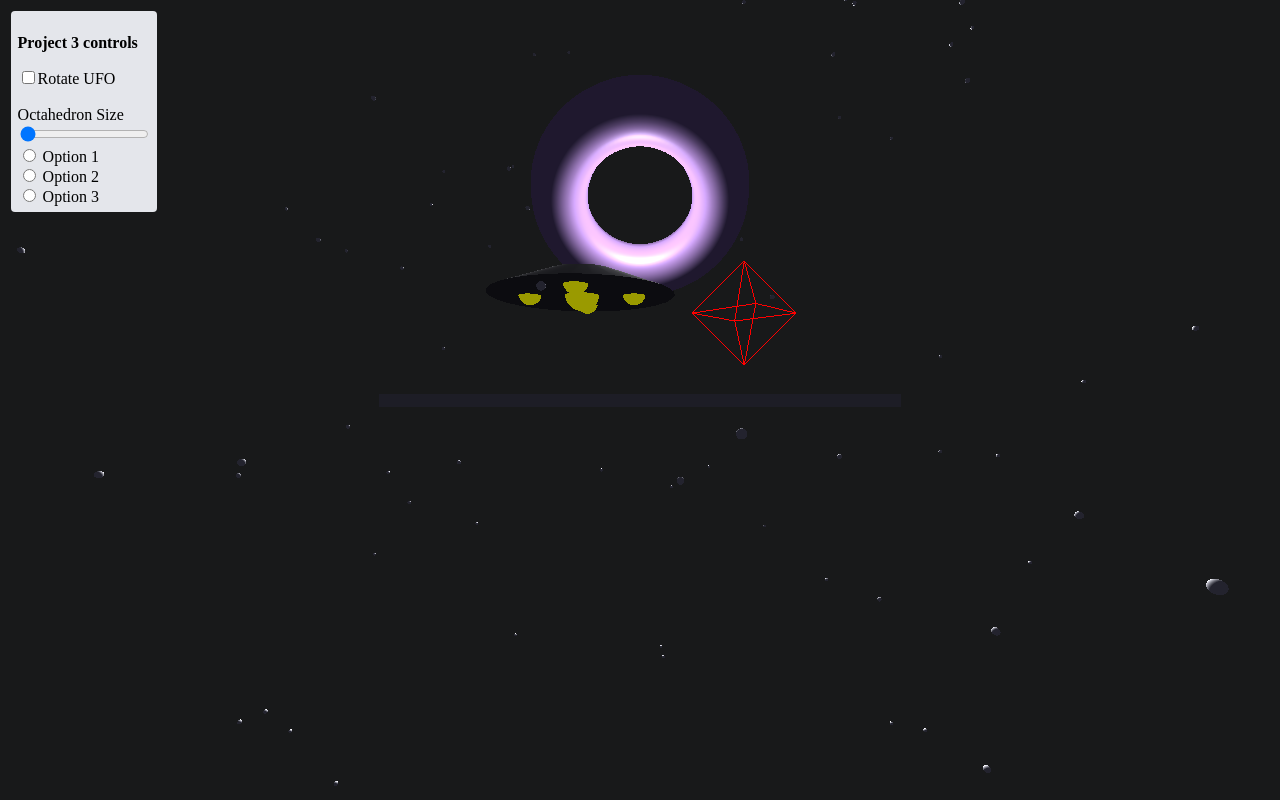
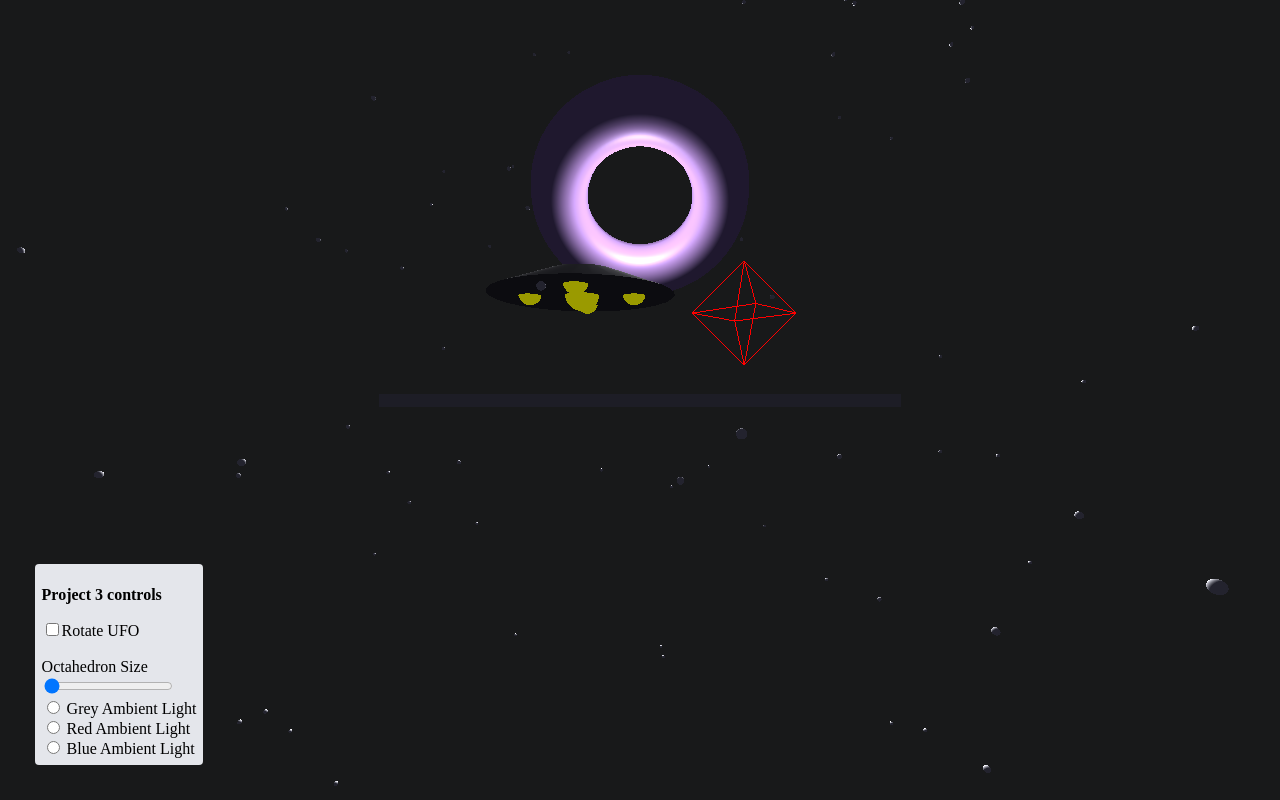
Before and after one commit to jbaldwin0/CMSC405Project3, a website built with Vite: page 405P3/vite-project/index.html in a window 1280 px wide. Built offline with nearby package versions, Linux system fonts and the light colour scheme; animation ran at ten frames a second.

Commit message:
add light adjusting radio buttons

```diff
--- a/405P3/vite-project/index.html
+++ b/405P3/vite-project/index.html
@@ -6,25 +6,21 @@
   <title>Arthur Baldwin CMSC 405 Project 3</title>
 </head>
 <body>
-
   <canvas id="glcanvas"></canvas>
   <div>
     <p class="bold">Project 3 controls</p>
     <label><input type="checkbox" id="rotateUFO">Rotate UFO</label>
     <br>
     <br>
-    <label>
-      Octahedron Size
-      <br>
-      <input type="range" min="1" max="3" value="1" class="slider" id="octaSlider">
-    </label>
+    <label>Octahedron Size</label><br>
+    <input type="range" min="1" max="3" value="1" class="slider" id="octaSlider">
     <br>
     <input type="radio" id="Op1" name="Options" value="Op1">
-    <label for="Op1">Option 1</label><br>
+    <label for="Op1">Grey Ambient Light</label><br>
     <input type="radio" id="Op2" name="Options" value="Op2">
-    <label for="Op2">Option 2</label><br>
+    <label for="Op2">Red Ambient Light</label><br>
     <input type="radio" id="Op3" name="Options" value="Op3">
-    <label for="Op3">Option 3</label>
+    <label for="Op3">Blue Ambient Light</label>
   </div>
   <script type="module" src="/main.js"></script>
 </body>
--- a/405P3/vite-project/main.js
+++ b/405P3/vite-project/main.js
@@ -96,7 +96,6 @@ function addUFO(x, y, z) {
   ufo.add(sphere.clone());
   ufo.add(saucer);
   ufo.position.set(x, y, z);
-  //ufo.rotateZ(Math.PI/6);
   scene.add(ufo);
 }
 addUFO(-5, 10, -15);
@@ -107,12 +106,19 @@ addUFO(-5, 10, -15);
 const pointLight = new THREE.PointLight(0xffffff);
 pointLight.position.set(0,45,-90);
 //const lightHelper = new THREE.PointLightHelper(pointLight);
-const ambientLight = new THREE.AmbientLight(0x3a3b4c, 0.6);
+var ambientLight = new THREE.AmbientLight(0x3a3b4c, 0.6);
+var ambientRed = new THREE.AmbientLight(0xff0000, 0.6);
+var ambientBlue = new THREE.AmbientLight(0x0000ff, 0.6);;
 
 scene.add(ambientLight);
+scene.add(ambientRed);
+scene.add(ambientBlue);
 scene.add(pointLight);
 //scene.add(lightHelper);
 scene.background = new THREE.Color(0x18191a);
+
+ambientRed.visible = false;
+ambientBlue.visible = false;
 
 
 // Controlling objects
@@ -120,9 +126,27 @@ scene.background = new THREE.Color(0x18191a);
 const controls = new OrbitControls(camera, renderer.domElement);
 // Drawing the scene
 var animateUFO = document.getElementById("rotateUFO");
+var option1 = document.getElementById("Op1");
+var option2 = document.getElementById("Op2");
+var option3 = document.getElementById("Op3");
 function animate() {
-  if (animateUFO.checked){
+  if (animateUFO.checked) {
     ufo.rotation.y += 0.01;
+  }
+  if (option1.checked) {
+    ambientRed.visible = false;
+    ambientBlue.visible = false;
+    ambientLight.visible = true;
+  }
+  if (option2.checked) {
+    ambientRed.visible = true;
+    ambientBlue.visible = false;
+    ambientLight.visible = false;
+  }
+  if (option3.checked) {
+    ambientRed.visible = false;
+    ambientBlue.visible = true;
+    ambientLight.visible = false;
   }
   octaSlider.oninput = function() {
     var x = this.value;
--- a/405P3/vite-project/style.css
+++ b/405P3/vite-project/style.css
@@ -3,6 +3,8 @@ canvas {
   position: fixed;
   top: 0;
   left: 0;
+  min-height: 640px;
+  min-width: 480px;
 }
 
 div {
@@ -12,6 +14,8 @@ div {
   padding: 0.4em;
   margin: 0.2em;
   z-index: 99;
+  bottom: 2em;
+  left: 2em;
 }
 
 .bold {
```
